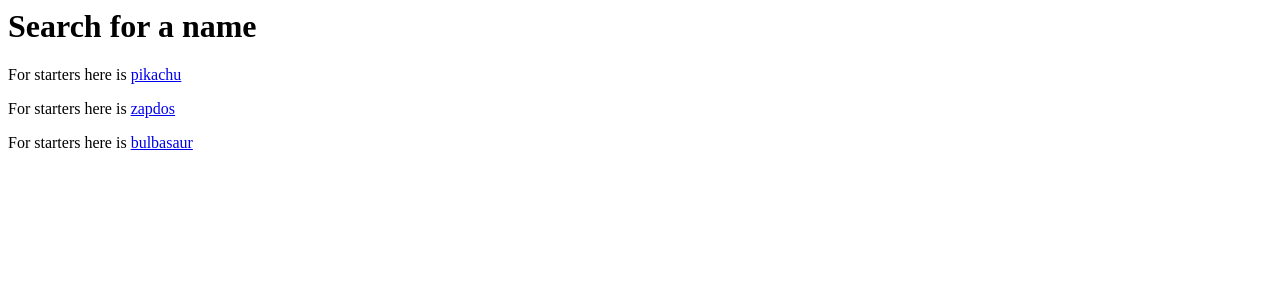
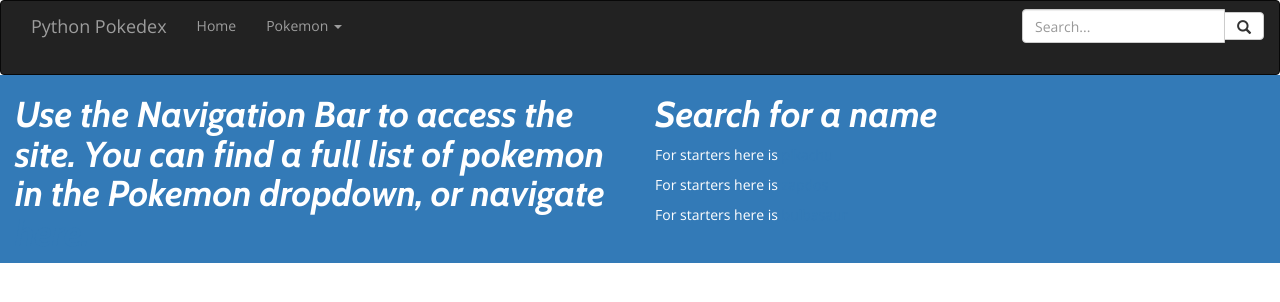
Before and after one commit to CHBresser/pythonpokedex, a Flask app: page / in a window 1280 px wide. Shown: the top 302 px of the page. Run offline with Flask 2, Linux system fonts and the light colour scheme; some libraries are stand-ins or nearby versions.

Commit message:
v0.3: Added Navbar w/ dropdown and PokemonList
PokemonList page, /pokemon/ now displays a Pokemon DataTable.

```diff
--- a/pythonpokedex.py
+++ b/pythonpokedex.py
@@ -35,6 +35,19 @@ def idPokemon(id):
     return render_template(
         'pokemon.html', **locals())
 
+# List of Pokemon
+@app.route('/pokemon/')
+def pokemonList():
+    # Connect to SQLite3 Database
+    sqlite_file = 'veekun-pokedex.sqlite'
+    conn = sqlite3.connect(sqlite_file)
+    c = conn.cursor()
+
+    c.execute('''SELECT id, identifier, height, weight FROM pokemon''')
+    list = c.fetchall()
+    return render_template(
+        'pokemonlist.html', **locals())
+
 # Autorun the app on 0.0.0.0 when this python script is called.
 if __name__ == "__main__":
         app.run(host='0.0.0.0')
--- a/static/pokemonStyles.css
+++ b/static/pokemonStyles.css
@@ -117,3 +117,6 @@ div.tab button.active {
     margin-left: auto;
     margin-right: auto;
 }
+nav {
+    margin-bottom: 0px;
+}
--- a/templates/index.html
+++ b/templates/index.html
@@ -1,4 +1,68 @@
-<h1>Search for a name</h1>
-<p>For starters here is <a href="/pokemon/pikachu/">pikachu</a>
-<p>For starters here is <a href="/pokemon/zapdos/">zapdos</a>
-<p>For starters here is <a href="/pokemon/bulbasaur/">bulbasaur</a>
+<html lang="en">
+<head>
+    <meta charset="utf-8">
+    <meta name="viewport" content="width=device-width, initial-scale=1">
+    <title>Python Pokedex</title>
+    <link href="https://fonts.googleapis.com/css?family=Cabin:700i|Open+Sans" rel="stylesheet">
+    <!-- Latest compiled and minified CSS -->
+    <link rel="stylesheet" href="https://maxcdn.bootstrapcdn.com/bootstrap/3.3.7/css/bootstrap.min.css">
+
+    <!-- jQuery library -->
+    <script src="https://ajax.googleapis.com/ajax/libs/jquery/3.2.1/jquery.min.js"></script>
+
+    <!-- Datatables CSS -->
+    <link rel="stylesheet" href="https://cdn.datatables.net/1.10.13/css/jquery.dataTables.min.css">
+    <!-- Datatables script -->
+    <script src="https://cdn.datatables.net/1.10.13/js/jquery.dataTables.min.js"></script>
+
+    <!-- Latest compiled JavaScript -->
+    <script src="https://maxcdn.bootstrapcdn.com/bootstrap/3.3.7/js/bootstrap.min.js"></script>
+    <link rel="shortcut icon" href="{{ url_for('static', filename='favicon.ico') }}">
+    <link href="https://fonts.googleapis.com/css?family=Cabin:700i|Open+Sans" rel="stylesheet">
+    <link rel="stylesheet" href="{{ url_for('static', filename='pokemonStyles.css') }}">
+</head>
+<body>
+    <div class="container-fluid">
+        <div class="row">
+            <nav class="navbar navbar-inverse" style="height: 75px; margin-bottom: 0px;">
+            <div class="col-lg-12 col-sm-12 col-md-12">
+                <div class="navbar-header">
+                    <a class="navbar-brand" href="/">Python Pokedex</a>
+                </div>
+                <ul class="nav navbar-nav">
+                    <li><a href="/">Home</a></li>
+                    <li class="dropdown">
+                        <a class="dropdown-toggle active" data-toggle="dropdown" href="#">Pokemon
+                        <span class="caret"></span></a>
+                        <ul class="dropdown-menu">
+                            <li><a href="/pokemon">Pokemon List</a></li>
+                            <li><a href="#">Placeholder</a></li>
+                        </ul>
+                    </li>
+                </ul>
+                <div class="nav navbar-nav navbar-right">
+                    <form class="navbar-form" role="search">
+                        <div class="input-group">
+                            <input type="text" class="form-control" placeholder="Search..." name="srch-term" id="srch-term" data-toggle="tooltip" title="Note Search currently doesn't work :(">
+                                <div class="input-group-btn">
+                                    <button class="btn btn-default" type="submit"><i class="glyphicon glyphicon-search"></i></button>
+                                </div>
+                        </div>
+                    </form>
+                </div>
+            </div>
+            </nav>
+        </div>
+        <div class="row bg-primary">
+            <div class="col-lg-6 col-md-6 col-sm-6">
+                <h1>Use the Navigation Bar to access the site. You can find a full list of pokemon in the Pokemon dropdown, or navigate <a href="/pokemon">here.</a></h1>
+            </div>
+            <div class="col-lg-6 col-md-6 col-sm-6">
+                <h1>Search for a name</h1>
+                <p>For starters here is <a href="/pokemon/pikachu/">pikachu</a>
+                <p>For starters here is <a href="/pokemon/zapdos/">zapdos</a>
+                <p>For starters here is <a href="/pokemon/bulbasaur/">bulbasaur</a>
+            </div>
+        </div>
+    </div>
+</body>
```
Also changed, not shown: templates/pokemon.html (+29 -7 lines), templates/pokemonlist.html (added, +88 -0 lines).
